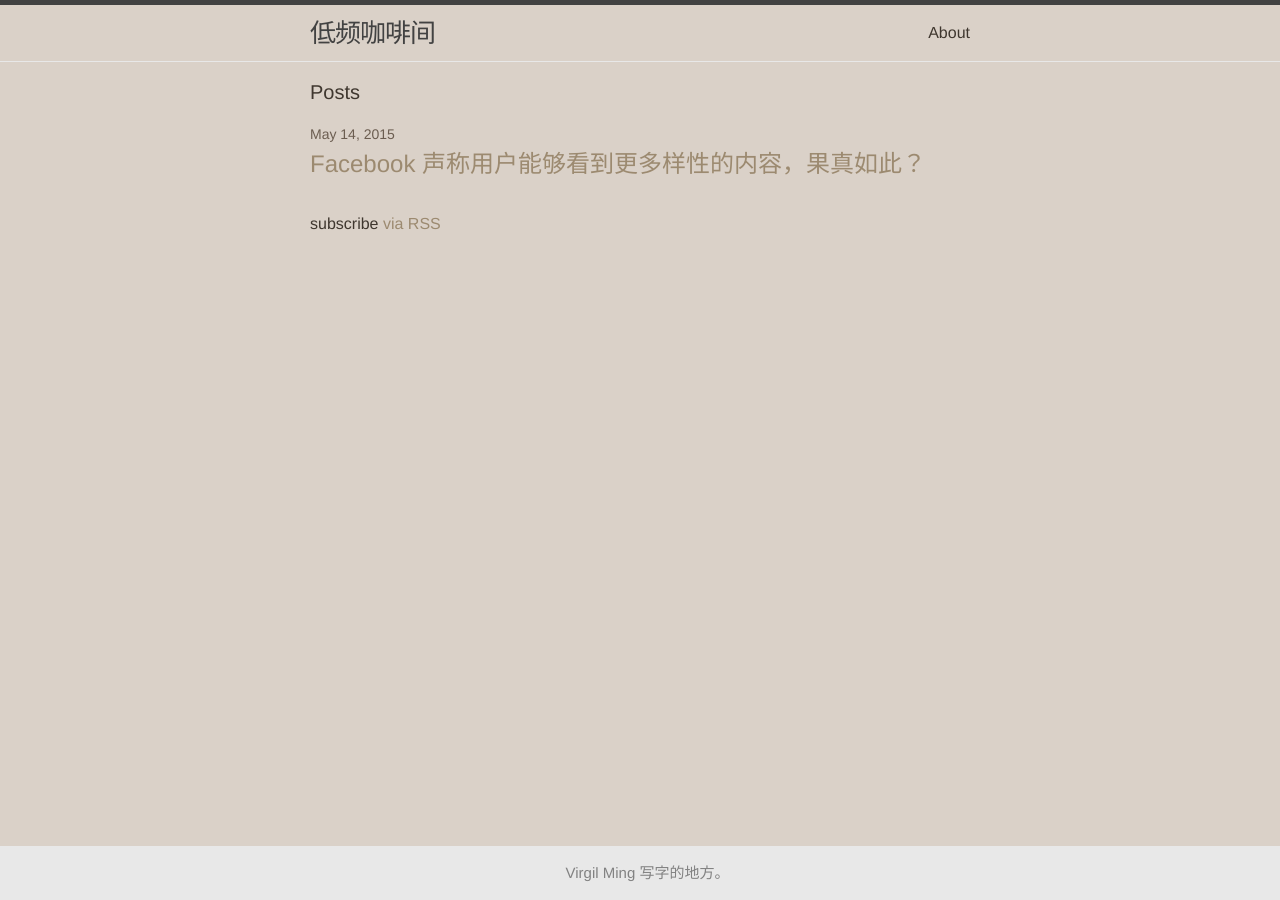
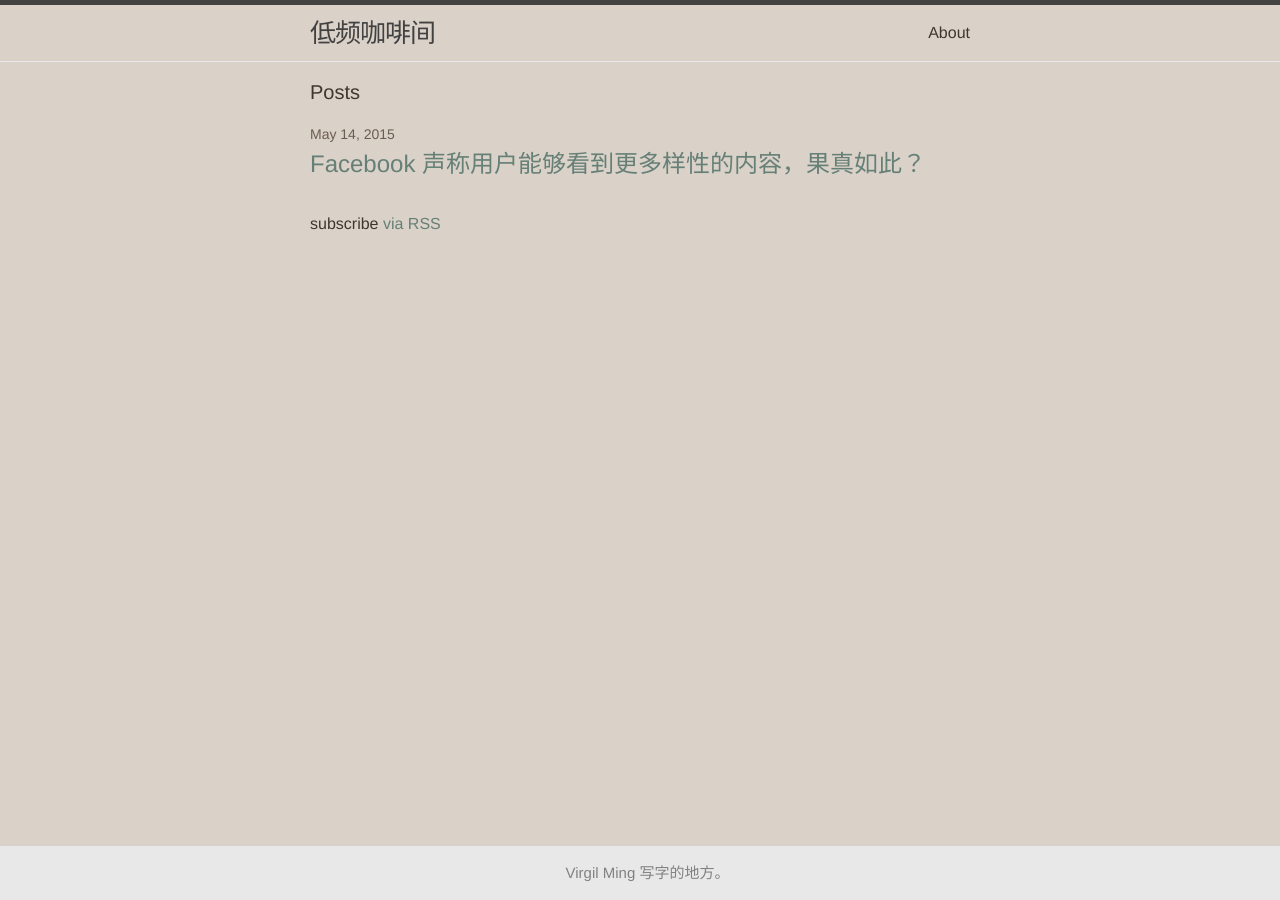
Before and after one commit to VirgilMing/LFCafe, a Jekyll site: the page built from index.html, in a window 1280 px wide. Built offline with Jekyll 4.4.1, drawn with Linux system fonts in a browser that asks for light colours.

Commit message:
Link color minor change

```diff
--- a/_sass/_base.scss
+++ b/_sass/_base.scss
@@ -95,7 +95,7 @@ a {
 
     &:hover {
         color: $link-color-light;
-        text-shadow: 0px 0px 4px $link-color-lighter;
+        /*text-shadow: 0px 0px 4px $link-color-lighter;*/
     }
 }
 
--- a/css/main.scss
+++ b/css/main.scss
@@ -23,7 +23,7 @@ $background-color-darker:		darken($background-color, 15%);
 $code-background-color:			rgba(236,230,224,0.5);
 $code-background-color-solid:	rgba(236,230,224,1);
 $inline-code-border-color:		#634b4a;
-$link-color:					#9c8a70;
+$link-color:					#668077;
 $link-color-light:				lighten($link-color, 15%);
 $link-color-lighter:			lighten($link-color, 25%);
 $link-color-dark:				darken($link-color, 15%);
```
